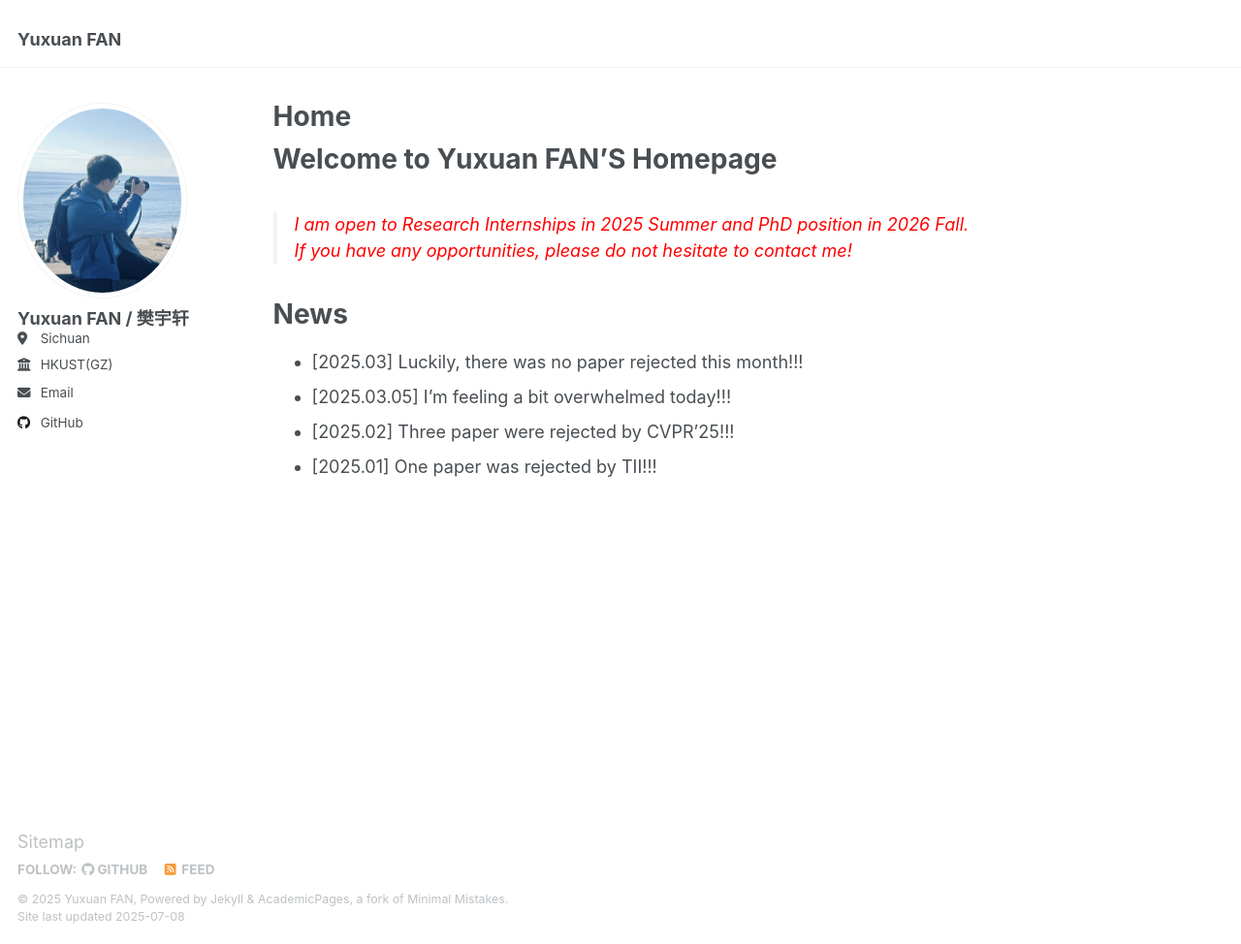
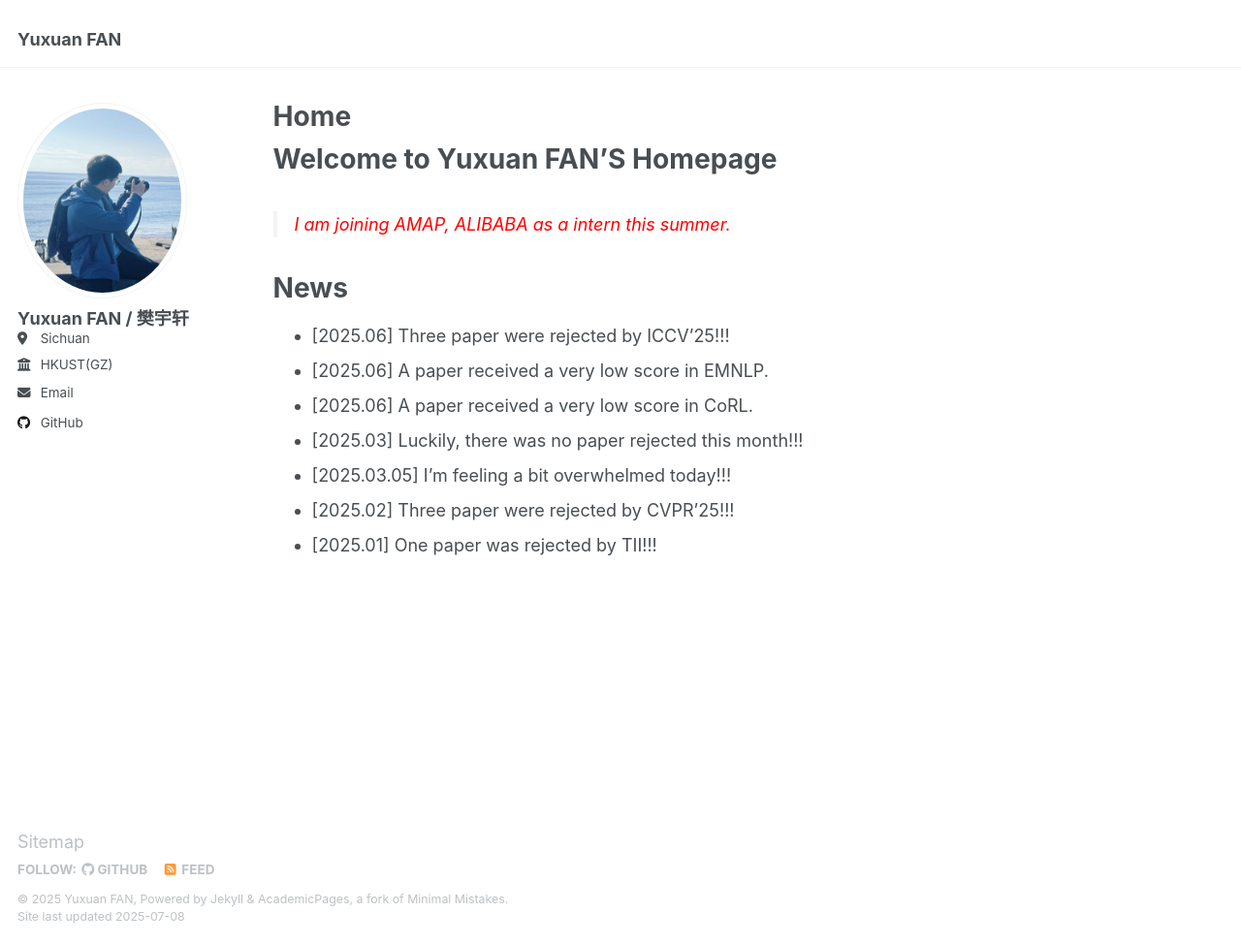
Before and after one commit to yuxuanfanOrion/yuxuanfanOrion.github.io, a Jekyll site: the page built from _pages/about.md, in a window 1280 px wide and 974 px high. Shown: the whole window at 97% size. Built offline with Jekyll 4.4.1, drawn with Linux system fonts in a browser that asks for light colours.

Commit message:
Update about.md

```diff
--- a/_pages/about.md
+++ b/_pages/about.md
@@ -10,10 +10,13 @@ redirect_from:
 Welcome to Yuxuan FAN'S Homepage
 ======
 
-> <span style="color: red">I am open to Research Internships in 2025 Summer and PhD position in 2026 Fall. If you have any opportunities, please do not hesitate to contact me!</span>
+> <span style="color: red">I am joining AMAP, ALIBABA as a intern this summer.</span>
 
 News
 ======
+- [2025.06] Three paper were rejected by ICCV'25!!!
+- [2025.06] A paper received a very low score in EMNLP.
+- [2025.06] A paper received a very low score in CoRL.
 - [2025.03] Luckily, there was no paper rejected this month!!!
 - [2025.03.05] I'm feeling a bit overwhelmed today!!!
 - [2025.02] Three paper were rejected by CVPR'25!!!
```
